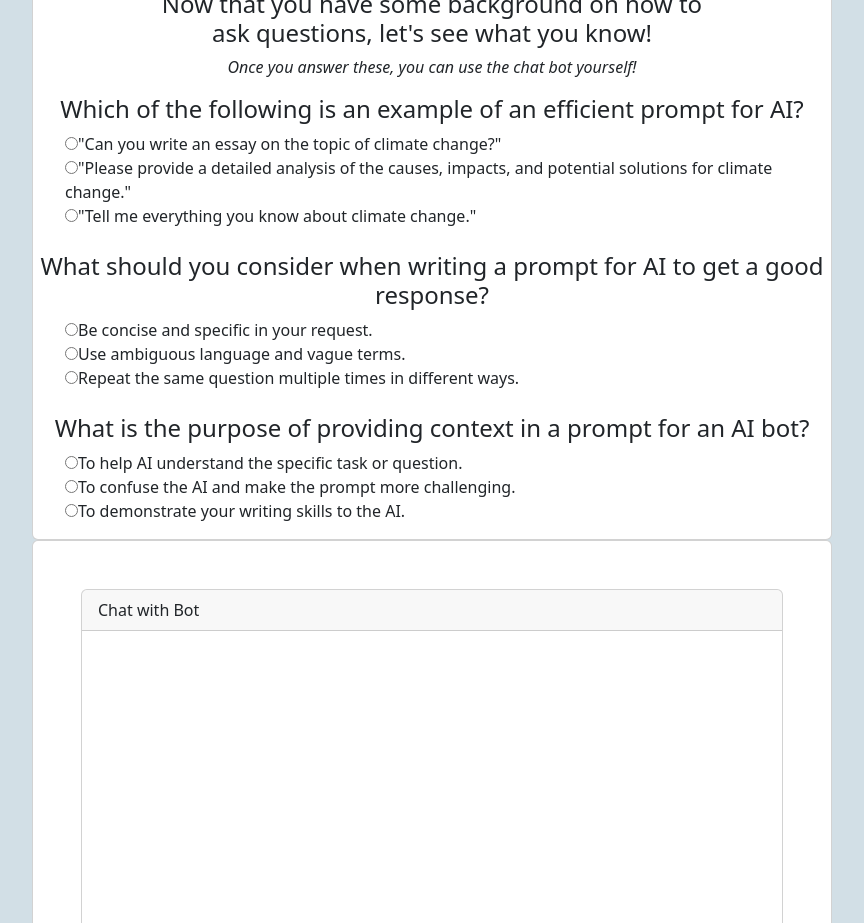
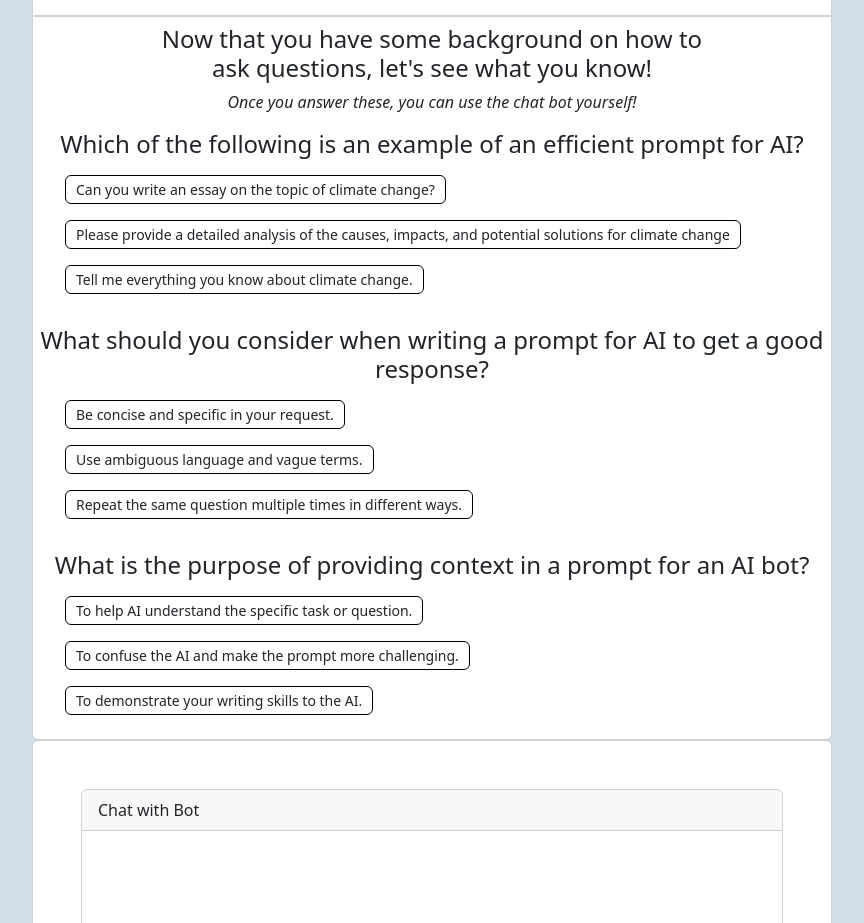
Before and after one commit to nsdigirolamo/readi-ai, an Angular app: page / in a window 1280 px wide. Shown: the part 1520-2443 px from the top of the page, without its empty margins (208-1072 px from the left). Built offline with nearby package versions, Linux system fonts and the light colour scheme.

Commit message:
All quiz questions

```diff
--- a/src/app/app-quiz/app-quiz.component.css
+++ b/src/app/app-quiz/app-quiz.component.css
@@ -9,7 +9,6 @@ ul.choices{
 .font-italic{
     font-style: italic !important;
 }
-<<<<<<< HEAD
 
 
 .btn {
@@ -25,18 +24,16 @@ ul.choices{
     margin-right: 0; /* Remove right margin for the last button */
   }
 
-  .btn.active.button1, .btn.active.button3, .btn.active.button5 {
+  .btn.active.button1, .btn.active.button3, .btn.active.button5, .btn.active.button6, .btn.active.button8, .btn.active.button10, .btn.active.button11, .btn.active.button13, .btn.active.button14 {
     background-color: red; /* Color for Button 1 */
   }
 
-  .btn.active.button2, .btn.active.button4 {
+  .btn.active.button2, .btn.active.button4, .btn.active.button7, .btn.active.button9, .btn.active.button12{
     background-color: green; /* Color for Button 2 */
   }
 
-=======
 .spacer::before {
     content: "";
     display: block;
     height: 10px;
   }
->>>>>>> d3dbd6c19da83655f70d768e82e08aeb31f6db5e
--- a/src/app/app-quiz/app-quiz.component.html
+++ b/src/app/app-quiz/app-quiz.component.html
@@ -104,12 +104,17 @@
       </h4>
       <ul class="choices">
         <li>
-          <label><input type="radio" name="question0" value="A" /><span>"Can you write an essay on the topic of climate change?"</span></label>
+          <button class="btn button6" [class.active]="isButtonClicked[5]" (click)="toggleButton(5)">
+            Can you write an essay on the topic of climate change?
+          </button>
         </li>
-          <label><input type="radio" name="question0" value="B" /><span>"Please provide a detailed analysis of the causes, impacts, and potential solutions for climate change."
-          </span></label>
-          <li>
-            <label><input type="radio" name="question0" value="A" /><span>"Tell me everything you know about climate change."</span></label>
+        <button class="btn button7" [class.active]="isButtonClicked[6]" (click)="toggleButton(6)">
+          Please provide a detailed analysis of the causes, impacts, and potential solutions for climate change
+        </button>
+        <li>
+          <button class="btn button8" [class.active]="isButtonClicked[7]" (click)="toggleButton(7)">
+            Tell me everything you know about climate change.
+          </button>
           </li>
       </ul>
 </div>
@@ -120,12 +125,17 @@
       </h4>
       <ul class="choices">
         <li>
-          <label><input type="radio" name="question0" value="A" /><span>Be concise and specific in your request.</span></label>
+          <button class="btn button9" [class.active]="isButtonClicked[8]" (click)="toggleButton(8)">
+            Be concise and specific in your request.
+          </button>
         </li>
-          <label><input type="radio" name="question0" value="B" /><span>Use ambiguous language and vague terms.
-          </span></label>
+        <button class="btn button10" [class.active]="isButtonClicked[9]" (click)="toggleButton(9)">
+          Use ambiguous language and vague terms.
+        </button>
           <li>
-            <label><input type="radio" name="question0" value="A" /><span>Repeat the same question multiple times in different ways.</span></label>
+            <button class="btn button11" [class.active]="isButtonClicked[10]" (click)="toggleButton(10)">
+              Repeat the same question multiple times in different ways.
+            </button>
           </li>
       </ul>
 </div>
@@ -136,12 +146,17 @@
       </h4>
       <ul class="choices">
         <li>
-          <label><input type="radio" name="question0" value="A" /><span>To help AI understand the specific task or question.</span></label>
+          <button class="btn button12" [class.active]="isButtonClicked[11]" (click)="toggleButton(11)">
+            To help AI understand the specific task or question.
+          </button>
         </li>
-          <label><input type="radio" name="question0" value="B" /><span>To confuse the AI and make the prompt more challenging.
-          </span></label>
-          <li>
-            <label><input type="radio" name="question0" value="A" /><span>To demonstrate your writing skills to the AI.</span></label>
+          <button class="btn button13" [class.active]="isButtonClicked[12]" (click)="toggleButton(12)">
+            To confuse the AI and make the prompt more challenging.
+          </button>
+        <li>
+            <button class="btn button14" [class.active]="isButtonClicked[13]" (click)="toggleButton(13)">
+              To demonstrate your writing skills to the AI.
+            </button>
           </li>
       </ul>
 </div>
```
